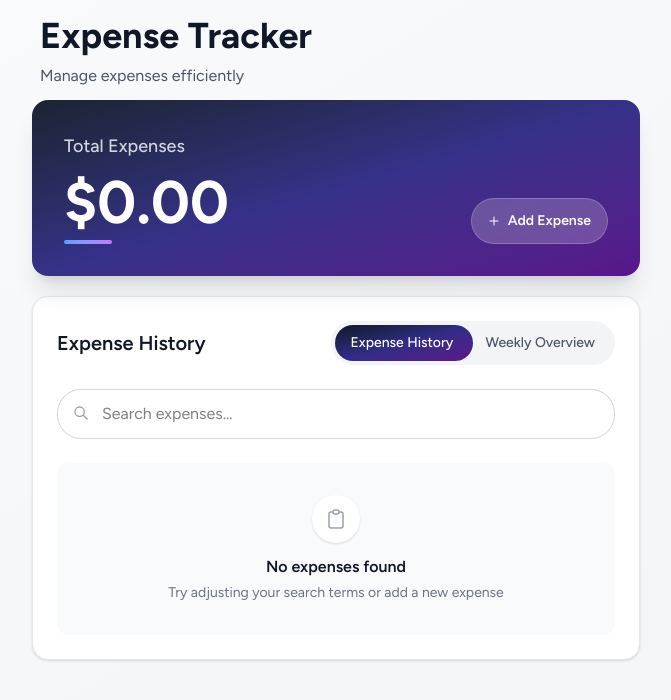
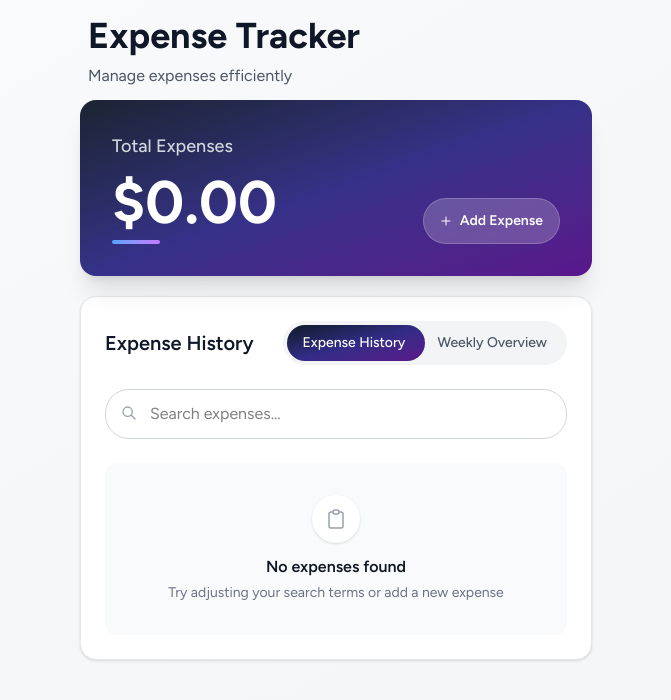
Before and after one commit to mklshane/expense-tracker, a React (Vite) app: page / in a window 1280 px wide. Shown: the top 700 px of the page, without its empty margins (304-975 px from the left). Built offline with nearby package versions, Linux system fonts and the light colour scheme.

Commit message:
style: change main container width

```diff
--- a/src/App.jsx
+++ b/src/App.jsx
@@ -50,7 +50,7 @@
 
   return (
     <div className="min-h-screen bg-gradient-to-br from-gray-50 to-gray-100">
-      <main className="max-w-2xl mx-auto px-4 sm:px-6 lg:px-8 py-4">
+      <main className="max-w-xl mx-auto px-4 sm:px-6 lg:px-8 py-4">
         <div className="mb-3 ml-2">
           <h1 className="text-4xl font-bold text-gray-900 mb-2">
             Expense Tracker
```
